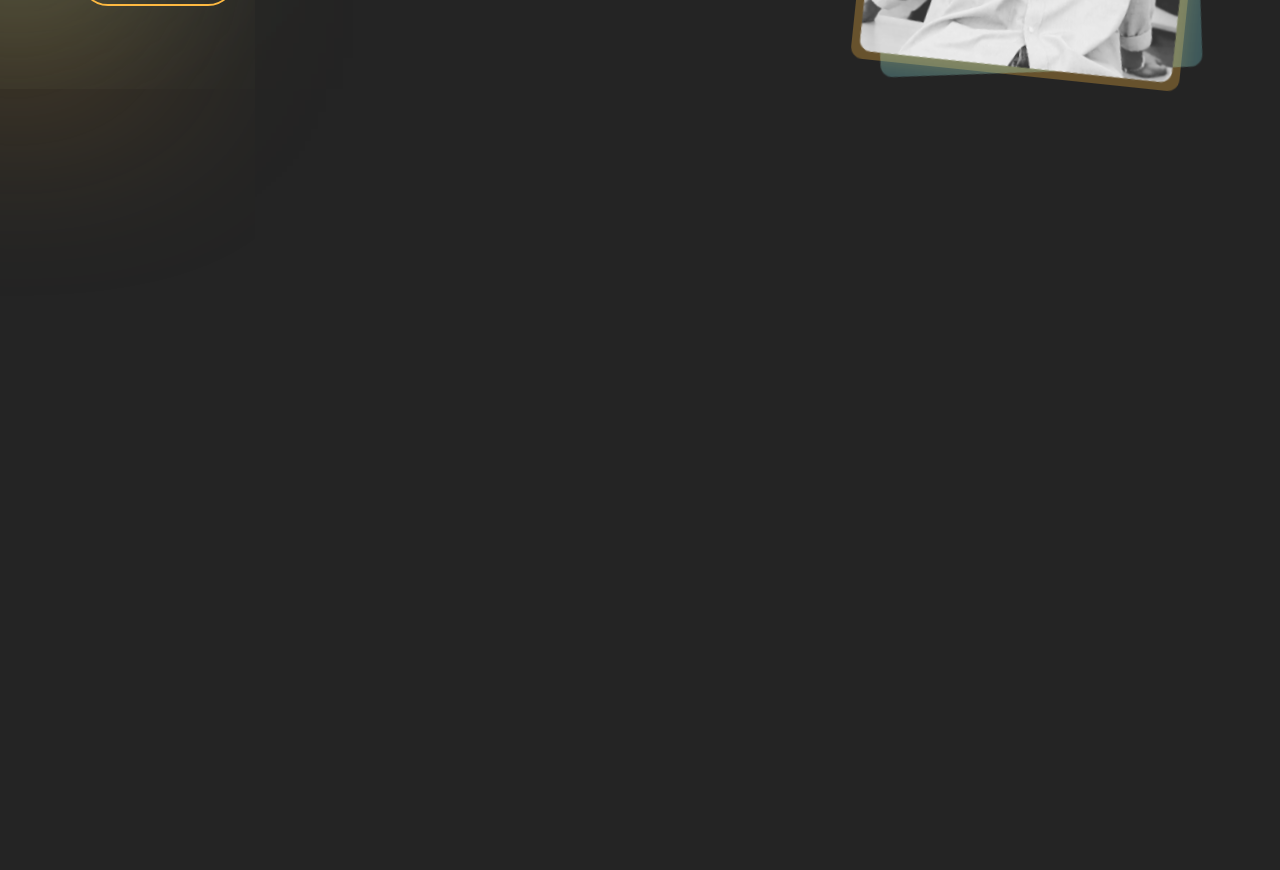
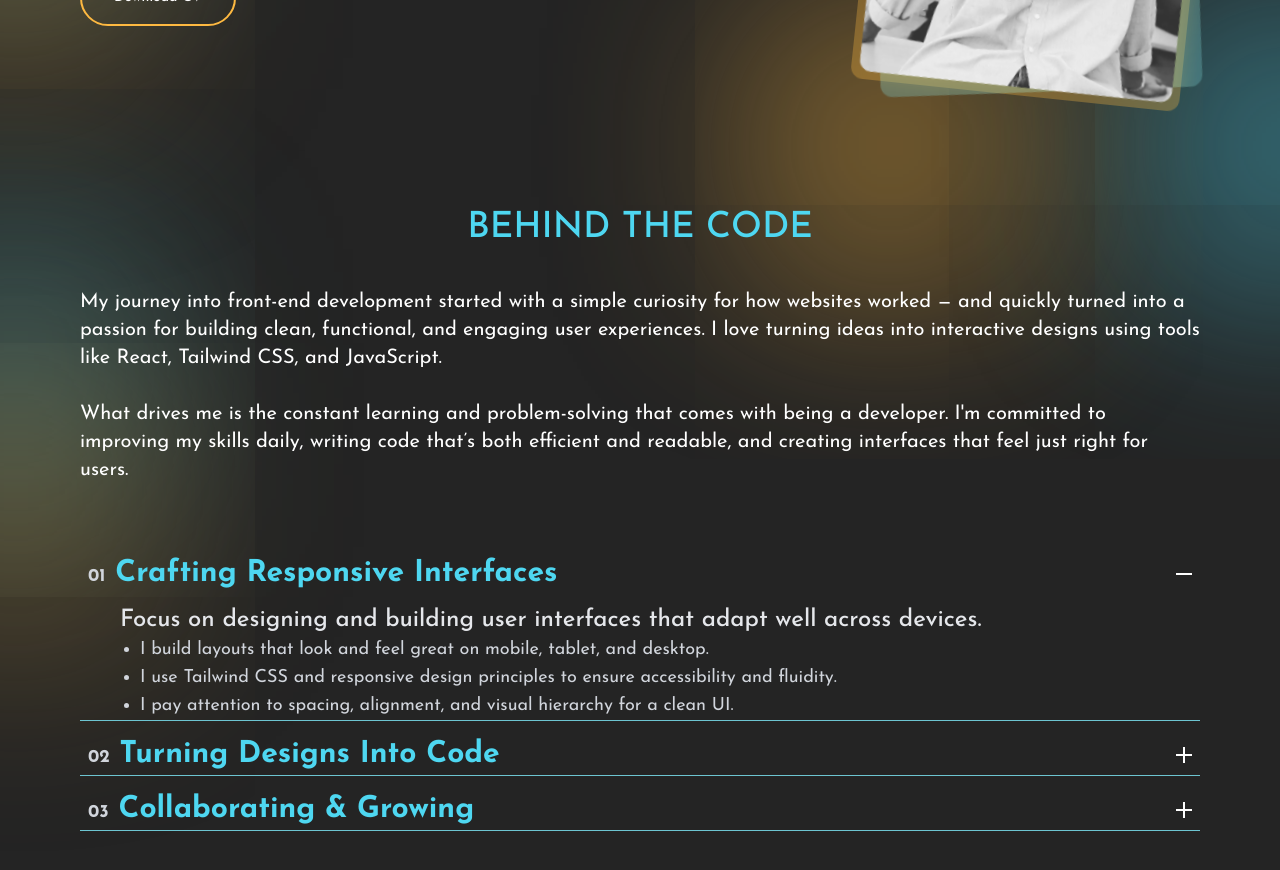
Before and after one commit to Walker-Gideon/walker.dev, a React (Vite) app: page / in a window 1280 px wide. Shown: the part 420-1290 px from the top of the page. Before the commit the page ends 800 px from the top, so only its background shows below. Built offline with nearby package versions, Linux system fonts and the light colour scheme; a web font is replaced by a local one.

Commit message:
Doe with the hero section and working on the about section

```diff
--- a/src/App.jsx
+++ b/src/App.jsx
@@ -31,7 +31,7 @@ function App() {
 
         <main className="relative">
           <Hero />
-          {/* <About /> */}
+          <About />
           {/* <Projects /> */}
           {/* <Skills /> */}
           {/* <Experience /> */}
--- a/src/components/about/About.jsx
+++ b/src/components/about/About.jsx
@@ -6,13 +6,13 @@ import SubHobbies from "./hobbies/SubHobbies";
 function About() {
   return (
     <div
-      id="about"
-      className="relative w-full h-full medium:my-20 pb-10 pt-30 small:pt-25 medium:pt-5 px-20 small:px-4 sm:px-8 lg:px-20"
+      id="about" //medium:my-20 pb-10 pt-30 small:pt-25 medium:pt-5 px-20 small:px-4 sm:px-8 lg:px-20
+      className="relative w-full h-full pt-18 pb-10 px-4 md:px-20"
     >
       <div>
         <AboutPara />
         <HobbiesContent />
-        <SubHobbies />
+        {/* <SubHobbies /> */}
       </div>
 
       <Gradients />
--- a/src/components/about/AboutPara.jsx
+++ b/src/components/about/AboutPara.jsx
@@ -9,32 +9,37 @@ function AboutPara() {
         initial="hidden"
         whileInView="show"
         viewport={{ once: false, amount: 0.7 }}
-        className="text-5xl small:text-left medium:text-center font-medium uppercase mb-10 small:mb-6 text-blueprime"
+        className="text-4xl text-left md:text-center font-medium uppercase md:mb-10 mb-6 text-blueprime"
       >
         Behind the Code
       </motion.h1>
 
-      <motion.div
+      <div className="text-xl text-white mb-14">
+        <motion.p
           variants={fadeIn("up", 0.2)}
           initial="hidden"
           whileInView="show"
           viewport={{ once: false, amount: 0.7 }}
-        className="text-2xl text-white mb-14"
         >
-        <p>
           My journey into front-end development started with a simple curiosity
           for how websites worked — and quickly turned into a passion for
           building clean, functional, and engaging user experiences. I love
           turning ideas into interactive designs using tools like React,
           Tailwind CSS, and JavaScript.
+        </motion.p>
         <br />
-          <br />
+        <motion.p
+          variants={fadeIn("up", 0.2)}
+          initial="hidden"
+          whileInView="show"
+          viewport={{ once: false, amount: 0.7 }}
+        >
           What drives me is the constant learning and problem-solving that comes
           with being a developer. I'm committed to improving my skills daily,
           writing code that’s both efficient and readable, and creating
           interfaces that feel just right for users.
-        </p>
-      </motion.div>
+        </motion.p>
+      </div>
     </div>
   );
 }
--- a/src/components/about/hobbies/HobbiesContent.jsx
+++ b/src/components/about/hobbies/HobbiesContent.jsx
@@ -37,7 +37,7 @@ function HobbiesContent() {
       initial="hidden"
       whileInView="show"
       viewport={{ once: false, amount: 0.7 }}
-      className="small:hidden medium:block"
+      className="" //hidden md:block
     >
       <div>
         {hobby1_array.map((hobby, index) => (
--- a/src/components/about/hobbies/SubHobbies.jsx
+++ b/src/components/about/hobbies/SubHobbies.jsx
@@ -19,7 +19,7 @@ function SubHobbies() {
       initial="hidden"
       whileInView="show"
       viewport={{ once: false, amount: 0.7 }}
-      className="small:block medium:hidden"
+      className="" //block md:hidden
     >
       <div>
         {hobby1_array.map((hobby, index) => (
--- a/src/components/header/MenuNav.jsx
+++ b/src/components/header/MenuNav.jsx
@@ -29,7 +29,7 @@ function MenuNav({ showMenu }) {
       }}
       className="bg-blue/30 backdrop-blur-md rounded-4xl overflow-hidden"
     >
-      <div className="relative w-full h-full flex flex-col justify-between gap-6 px-4 py-6 rounded-2xl overflow-hidden">
+      <div className="relative w-full h-full flex flex-col justify-between gap-6 px-4 md:px-6 py-6 rounded-2xl overflow-hidden">
         <p className="pt-8 text-sm font-bold text-gray-300">Menu</p>
         <Links />
         <ButtonNav />
--- a/src/components/hero/Hero.jsx
+++ b/src/components/hero/Hero.jsx
@@ -6,7 +6,7 @@ function Hero() {
   return (
     <div
       id="home"
-      className="w-full h-full pt-34 lg:pt-20 pb-10 px-4 md:px-20 flex flex-col lg:flex-row items-center justify-between gap-25 lg:gap-0 overflow-hidden"
+      className="w-full h-full pt-34 lg:pt-25 pb-10 px-4 md:px-20 flex flex-col lg:flex-row items-center justify-between gap-25 lg:gap-0 overflow-hidden"
     >
       <div className="text-center lg:text-left lg:w-180">
         <HeroText />
```
Lines whose indentation alone changed are shown as unchanged.
